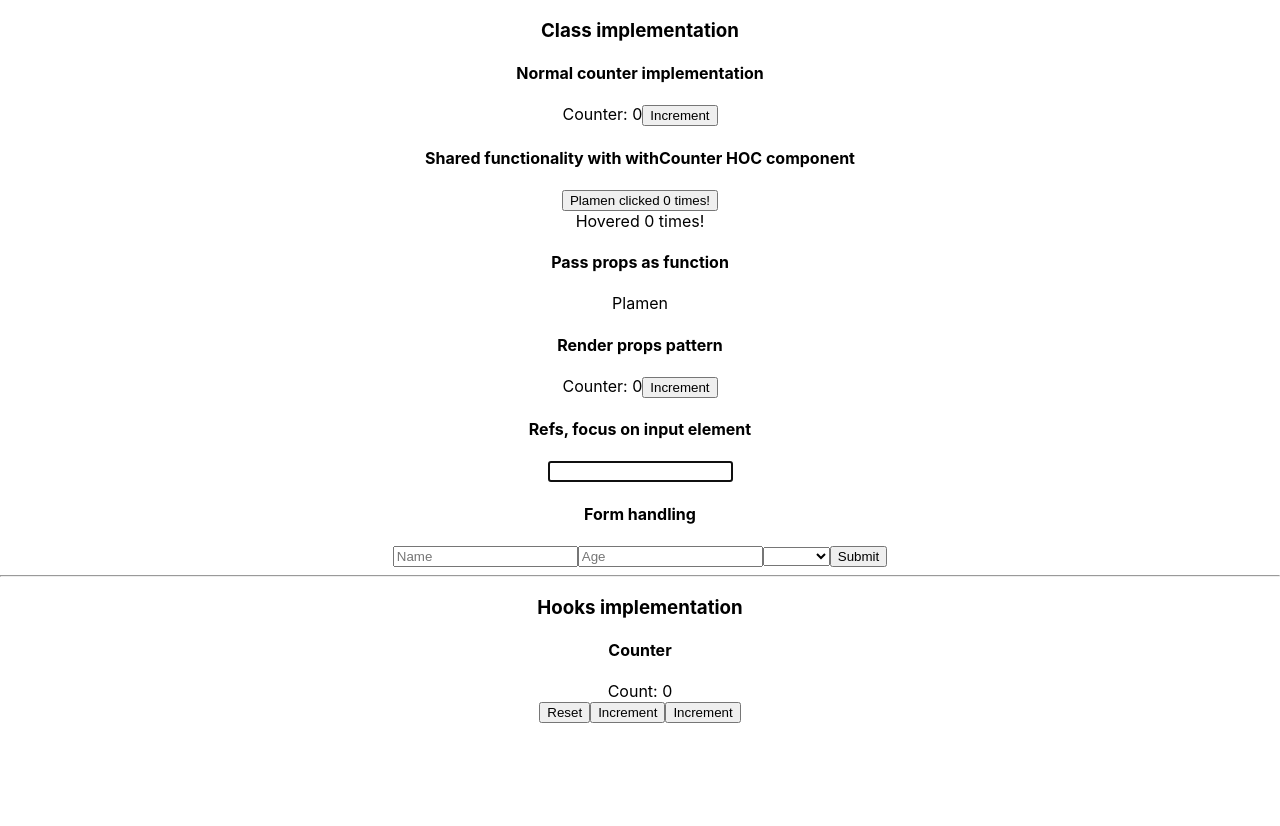
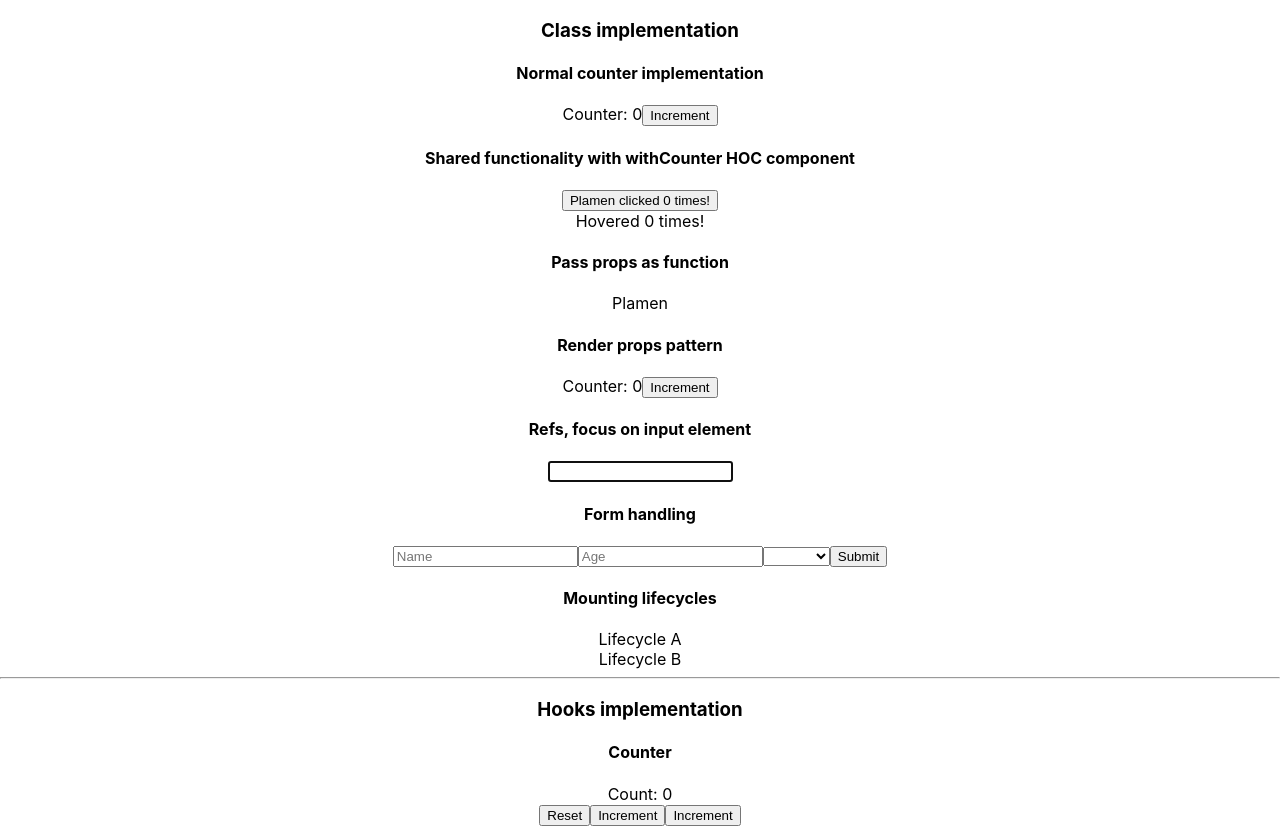
Before and after one commit to plamenkoyovchev/react-concepts, a React (Create React App) app: page / in a window 1280 px wide. Before the commit the page ends 800 px from the top, so only its background shows below. Built offline with nearby package versions, Linux system fonts and the light colour scheme.

Commit message:
Add Lifecycle B

```diff
--- a/src/App.js
+++ b/src/App.js
@@ -8,6 +8,7 @@ import CounterWithRenderProps from "./patterns-and-concepts/render-props/Counter
 import HookCounter from "./hooks/state/HookCounter";
 import TextInput from "./patterns-and-concepts/refs/TextInput";
 import Form from "./patterns-and-concepts/forms/Form";
+import LifecycleA from "./patterns-and-concepts/lifecycle-methods/mounting/LifecycleA";
 
 const App = () => {
   return (
@@ -42,6 +43,10 @@ const App = () => {
         <h4>Form handling</h4>
         <Form />
       </div>
+      <div>
+        <h4>Mounting lifecycles</h4>
+        <LifecycleA />
+      </div>
       <hr />
       <h3>Hooks implementation</h3>
       <div>
--- a/src/patterns-and-concepts/lifecycle-methods/mounting/LifecycleA.jsx
+++ b/src/patterns-and-concepts/lifecycle-methods/mounting/LifecycleA.jsx
@@ -1,9 +1,9 @@
 import React, { Component } from "react";
+import LifecycleB from "./LifecycleB";
 
 class LifecycleA extends Component {
   constructor(props) {
     super(props);
-
     this.state = {
       name: "Plamen",
     };
@@ -22,7 +22,12 @@ class LifecycleA extends Component {
 
   render() {
     console.log("Lifecycle A render");
-    return <div>Lifecycle A</div>;
+    return (
+      <>
+        <div>Lifecycle A</div>
+        <LifecycleB />
+      </>
+    );
   }
 }
 
--- /dev/null
+++ b/src/patterns-and-concepts/lifecycle-methods/mounting/LifecycleB.jsx
@@ -0,0 +1,29 @@
+import React, { Component } from "react";
+
+class LifecycleB extends Component {
+  constructor(props) {
+    super(props);
+
+    this.state = {
+      name: "Plamen",
+    };
+
+    console.log("Lifecycle B constructor");
+  }
+
+  static getDerivedStateFromProps(props, state) {
+    console.log("Lifecycle B getDerivedStateFromProps");
+    return null;
+  }
+
+  componentDidMount() {
+    console.log("Lifecycle B componentDidMount");
+  }
+
+  render() {
+    console.log("Lifecycle B render");
+    return <div>Lifecycle B</div>;
+  }
+}
+
+export default LifecycleB;
```
